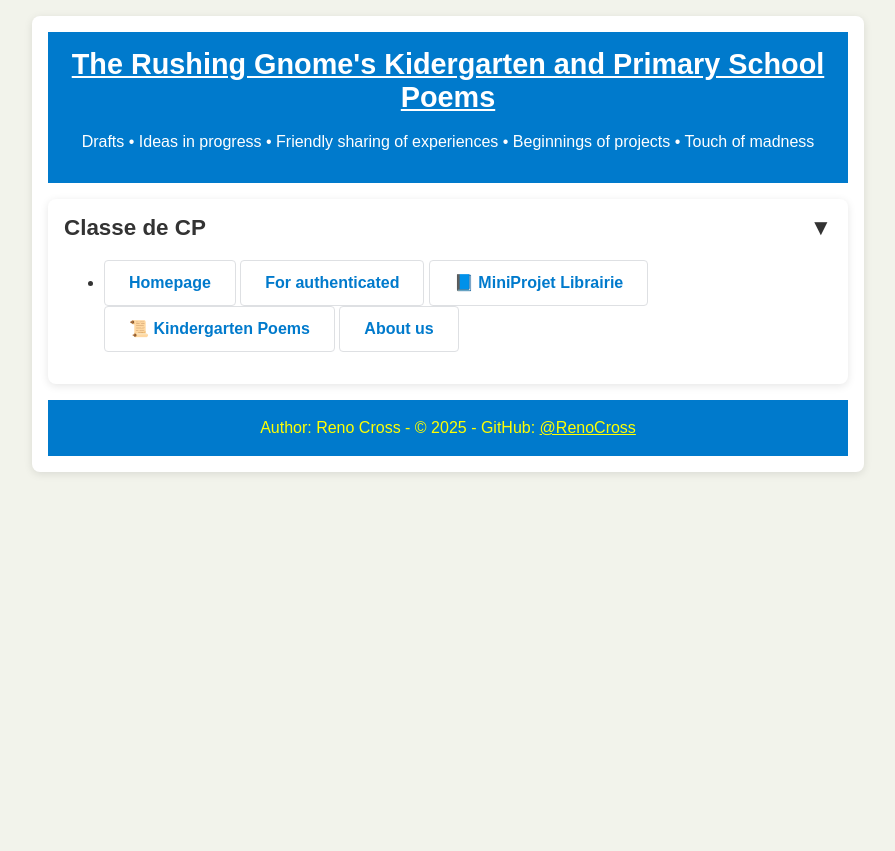
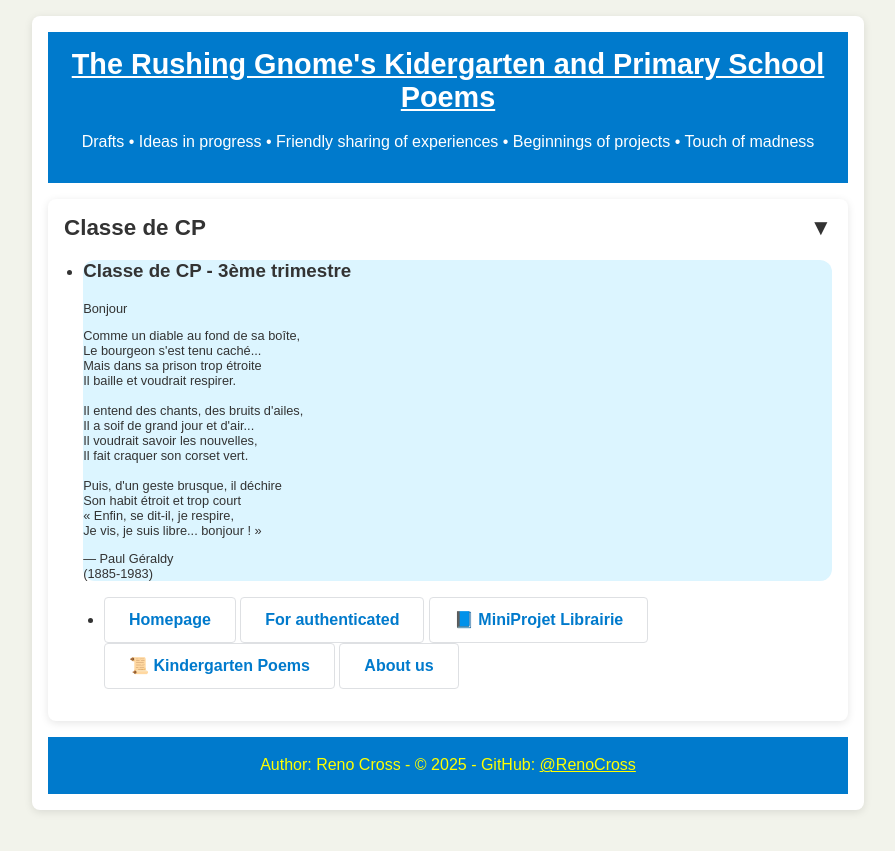
Before and after one commit to RenoCross/the-rushing-gnome, a Jekyll site: the page built from poems.html, in a window 1280 px wide. Shown: the top 851 px of the page, without its empty margins (192-1087 px from the left). Built offline with Jekyll 4.4.1, drawn with Linux system fonts in a browser that asks for light colours; some web fonts are replaced.

Commit message:
Update poems.html

```diff
--- a/poems.html
+++ b/poems.html
@@ -13,12 +13,10 @@ title: ""
   <section id="contrib">
 
     <h2 class="collapsible">Classe de CP</h2>
-	<p></p>
-    <div class="contrib-content">
+	<div class="poem-block">
       <ul class="contrib-list">
         <li>
           <h3>Classe de CP - 3ème trimestre</h3>
-		<div class="poem-block">
 			  <p class="poem-title">Bonjour</p>
 			  <p class="poem-text">
 				Comme un diable au fond de sa boîte,<br>
@@ -37,11 +35,10 @@ title: ""
 				Je vis, je suis libre... bonjour ! »
 			  </p>
 			  <p class="poem-author">— Paul Géraldy<br>(1885-1983)</p>
-		</div>
-
         </li>
       </ul>
     </div>
+  </section>
 
   <ul class="actions stacked">
     <li>
```
Lines whose indentation alone changed are shown as unchanged.
